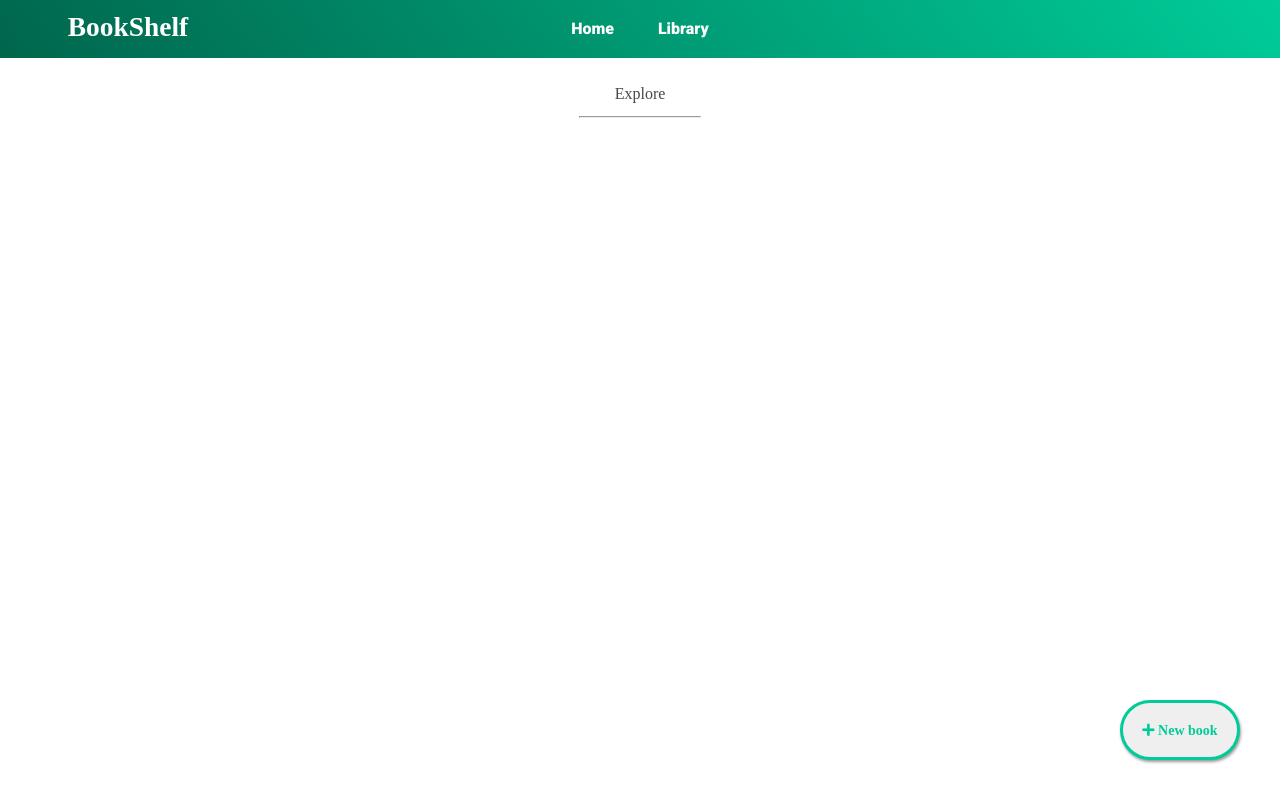
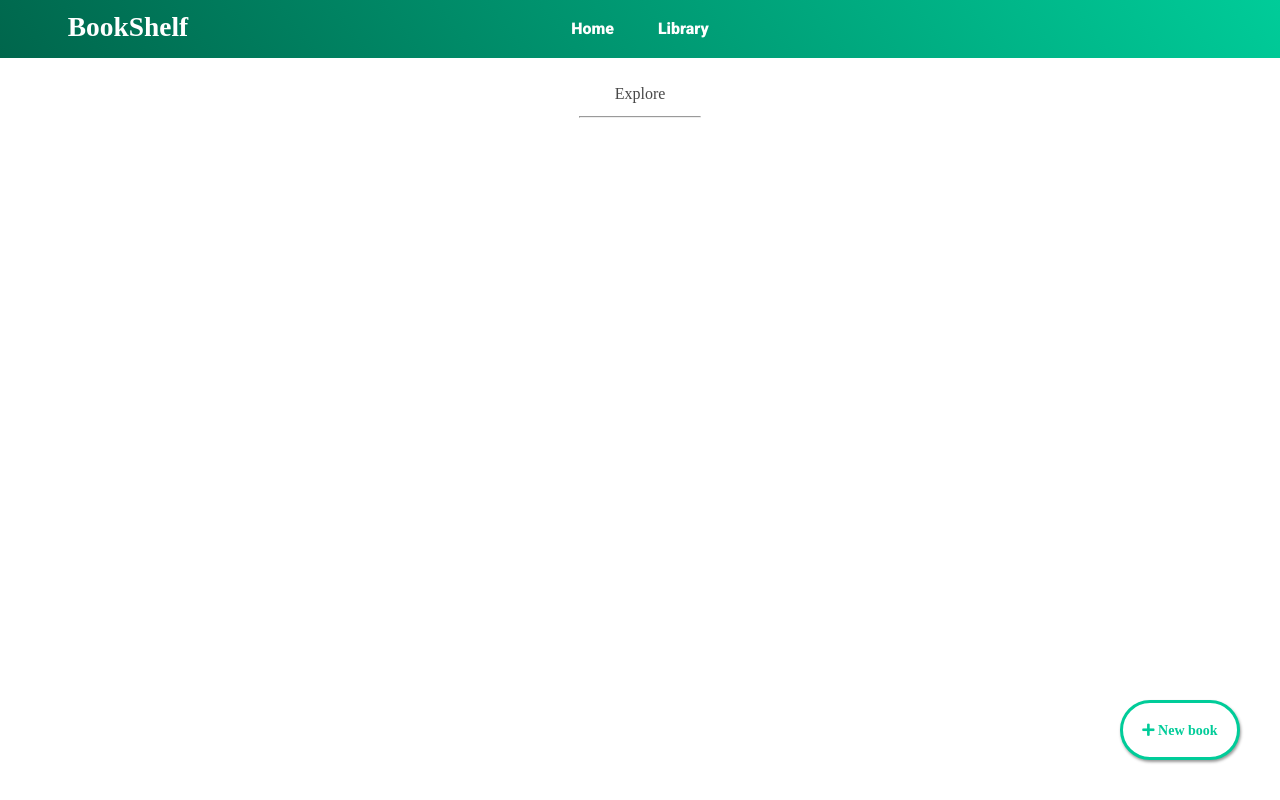
Before and after one commit to JamesOkunlade/library, a plain HTML site: page index.html in a window 1280 px wide. Drawn offline with Linux system fonts and the light colour scheme.

```diff
--- a/js/script.js
+++ b/js/script.js
@@ -93,7 +93,7 @@
 
 document.querySelector('#book-form').addEventListener('submit', function(e)
 {
-
+  // e.preventDefault();
   const title = document.querySelector('#title').value;
   const author = document.querySelector('#author').value;
   const pages = document.querySelector('#pages').value;
--- a/styles/main.css
+++ b/styles/main.css
@@ -218,6 +218,7 @@
 	height:60px;
 	bottom:40px;
 	right:40px;
+	background: #fff;
 	border: 3px solid #0c9;
 	color:#0c9;
 	border-radius:50px;
```
